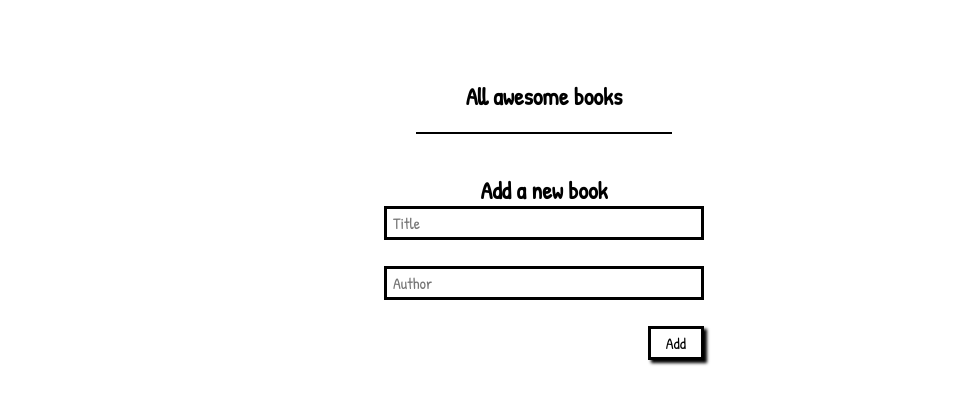
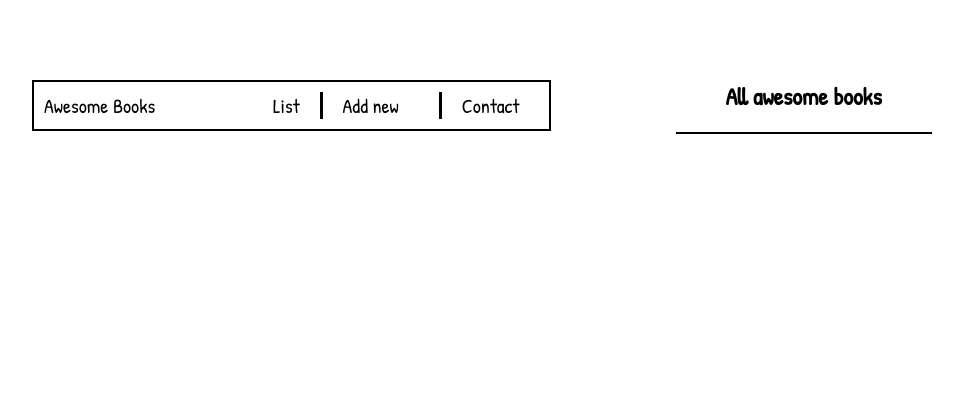
Before and after one commit to BucurEva87/awesome-books, a website with bundled scripts: page index.html in a window 1280 px wide. Shown: the whole page, without its empty margins (96-1059 px from the left). Built offline with nearby package versions, Linux system fonts and the light colour scheme.

Commit message:
Create header in the awesome book website

```diff
--- a/assets/css/style.css
+++ b/assets/css/style.css
@@ -98,3 +98,40 @@
   border: 0.3rem solid #000;
   padding: 0.3rem 0.6rem;
 }
+header{
+  display: flex;
+  justify-content: space-between;
+  border: 0.25rem solid #000;
+  padding: 1rem;
+  margin-bottom: 5rem;
+}
+header ul{
+  display: flex;
+  list-style: none;
+  gap:2rem;
+}
+header ul li+li{
+  border-left: 0.3rem solid #000;
+  padding: 0 2rem;
+}
+header a{
+  text-decoration: none;
+  color: #000;
+  font-size: 2rem;
+
+}
+.mainWrapper{
+  display: flex;
+}
+.mainWrapper > *{
+  width: 100vw;
+}
+#booklist{
+  display: block;
+}
+#addBook{
+  display: none;
+}
+#contact{
+  display: none;
+}
--- a/index.html
+++ b/index.html
@@ -10,12 +10,22 @@
   </head>
   <body>
     <main>
-      <section>
+      <div class="mainWrapper">
+        <header>
+          <a href="/" id="logo">Awesome Books</a>
+          <ul>
+            <li><a href="/">List</a></li>
+            <li><a href="/">Add new</a></li>
+            <li><a href="/">Contact</a></li>
+          </ul>
+        </header>
+        <div class="pages">
+        <section id="booklist">
           <h1>All awesome books</h1>
           <div class="container"></div>
+          <div class="bar"></div>
         </section>
-      <div class="bar"></div>
-      <section>
+        <section id="addBook">
           <h2>Add a new book</h2>
           <form action="#">
             <input class="title" type="text" placeholder="Title" required />
@@ -27,6 +37,17 @@
             <button class="add" type="submit">Add</button>
           </form>
         </section>
+        <section id="contact">
+          <h2>Contact Information</h2>
+          <p>Do you have any question or anything you want to say</p>
+          <ul>
+            <li>Our enmail is: petrolesapiti@gmail.com</li>
+            <li>Our phone number: 000555636600</li>
+            <li>Our address Loudokume 159 city</li>
+          </ul>
+        </section>
+        </div>
+      </div>
     </main>
   </body>
 </html>
```
Lines whose indentation alone changed are shown as unchanged.
